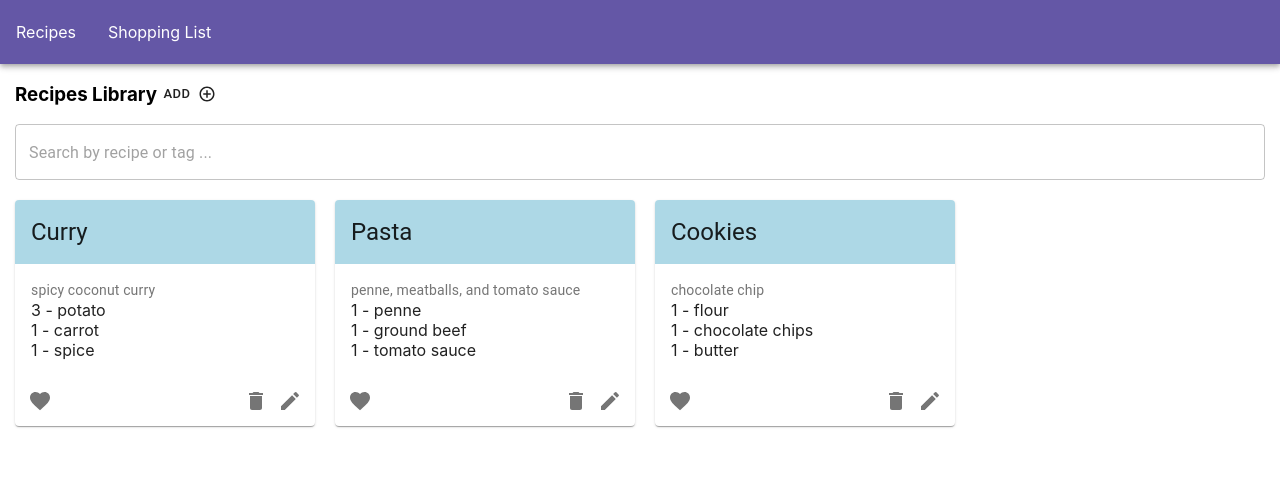
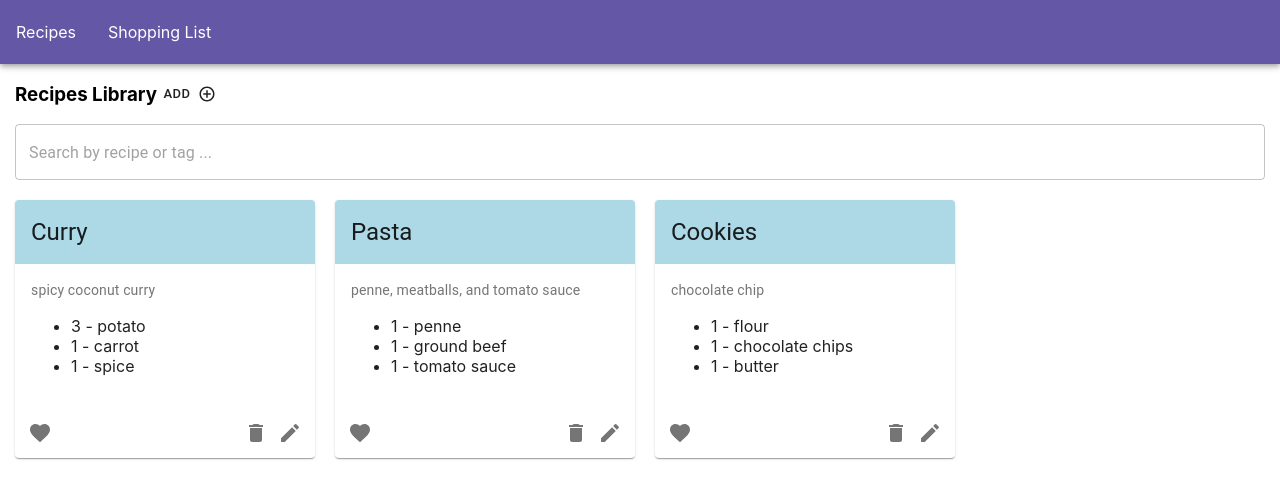
Before and after one commit to elainetsun/meal-planning-app, a React (Create React App) app in the folder meal-planning/: page /recipes in a window 1280 px wide. Shown: the top 498 px of the page. Built offline with nearby package versions, Linux system fonts and the light colour scheme.

Commit message:
fix key error

```diff
--- a/meal-planning/src/components/add-recipe-dialog/AddRecipeDialog.js
+++ b/meal-planning/src/components/add-recipe-dialog/AddRecipeDialog.js
@@ -42,7 +42,7 @@ const AddRecipeDialog = ({ isOpen, handleDialogClose, handleDialogSumbit }) => {
       const ingredients = [];
       newIngredients.forEach(i => {
         ingredients.push({
-          key: Math.random * 100,
+          id: i.ingredient,
           name: i.ingredient,
           quantity: i.quantity
         });
--- a/meal-planning/src/components/recipe-card/RecipeCard.js
+++ b/meal-planning/src/components/recipe-card/RecipeCard.js
@@ -36,11 +36,13 @@ const RecipeCard = ({ recipe }) => {
           <Typography variant="body2" color="textSecondary" component="p">
             {recipe.description}
           </Typography>
-          <section>
-            {recipe.ingredients.map(i => {
-              return <div key={i.id}>{`${i.quantity} - ${i.name}`}</div>;
-            })}
-          </section>
+          <div>
+            <ul>
+              {recipe.ingredients.map(i => {
+                return <li key={i.id}>{`${i.quantity} - ${i.name}`}</li>;
+              })}
+            </ul>
+          </div>
         </CardContent>
         <CardActions disableSpacing className={styles.actions}>
           <IconButton
```
